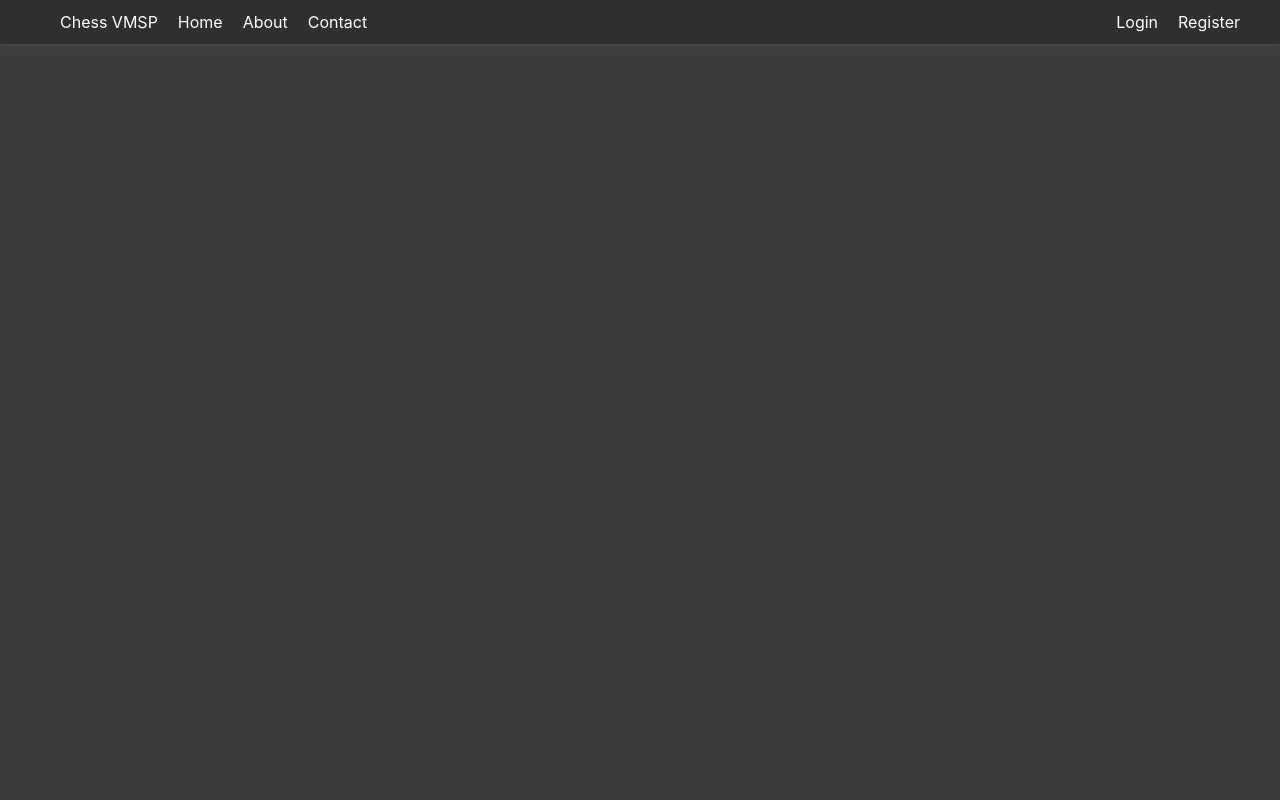
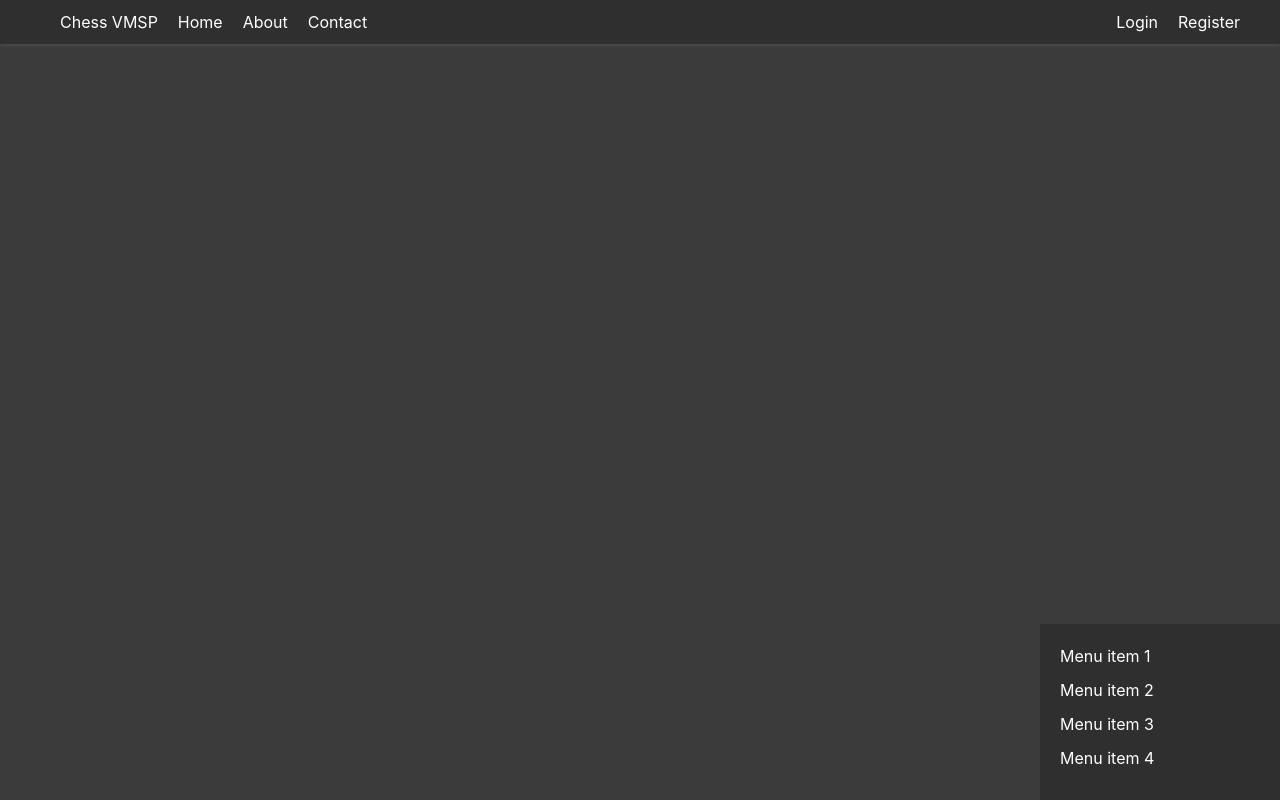
Before and after one commit to leofab/chess-vue-mongo-springboot, a Vue app: page / in a window 1280 px wide. Built offline with nearby package versions, Linux system fonts and the light colour scheme.

Commit message:
akahon sidebar

```diff
--- a/package.json
+++ b/package.json
@@ -9,7 +9,8 @@
     "preview": "vite preview"
   },
   "dependencies": {
-    "vue": "^3.2.47"
+    "vue": "^3.2.47",
+    "vue-sidebar-menu-akahon": "^1.0.2"
   },
   "devDependencies": {
     "@vitejs/plugin-vue": "^4.1.0",
--- a/src/App.vue
+++ b/src/App.vue
@@ -1,7 +1,9 @@
 <script setup lang="ts">
 import Topbar from './components/Topbar.vue';
+import SideBar from './components/SideBar.vue';
 </script>
 
 <template>
   <Topbar />
+  <SideBar />
 </template>
--- /dev/null
+++ b/src/components/SideBar.vue
@@ -0,0 +1,37 @@
+<template>
+    <div class="sidebar">
+      <ul>
+        <li><a href="#">Menu item 1</a></li>
+        <li><a href="#">Menu item 2</a></li>
+        <li><a href="#">Menu item 3</a></li>
+        <li><a href="#">Menu item 4</a></li>
+      </ul>
+    </div>
+  </template>
+
+  <style scoped>
+  .sidebar {
+    position: fixed;
+    right: 0;
+    bottom: 0;
+    width: 200px;
+    background-color: #2f2f2f;
+    color: #fff;
+    padding: 20px;
+  }
+
+  .sidebar ul {
+    list-style: none;
+    margin: 0;
+    padding: 0;
+  }
+
+  .sidebar li {
+    margin-bottom: 10px;
+  }
+
+  .sidebar a {
+    color: #fff;
+    text-decoration: none;
+  }
+  </style>
```
Also changed, not shown: 1 other file (tests, documents, lock files or other folders).
